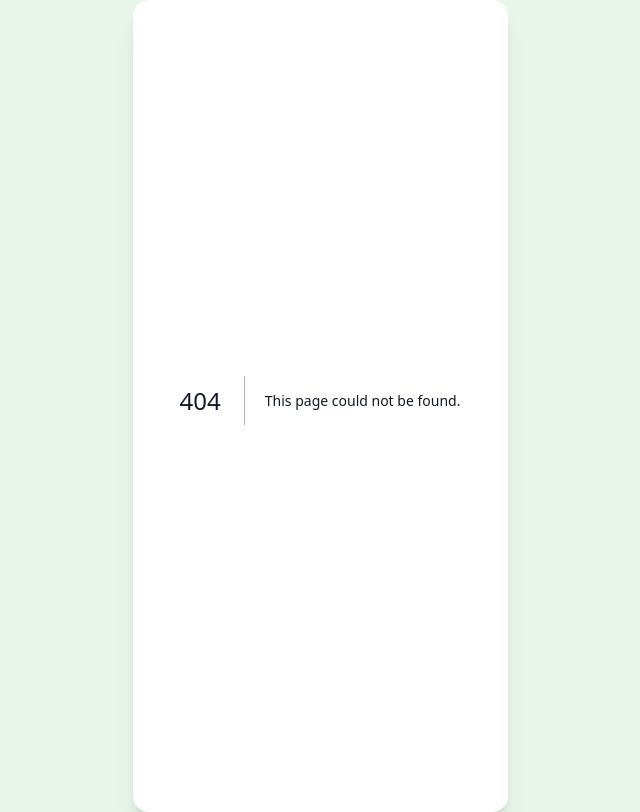
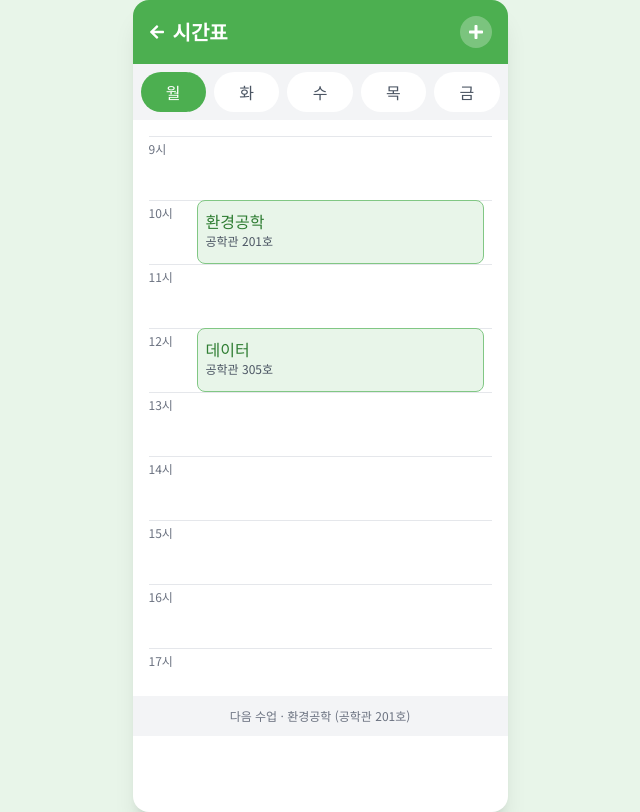
Before and after one commit to YUJAEYUN/HBNU-CARBON-NEUTRAL-TEAM, a Next.js app: page /timetable in a window 1280 px wide. Before the commit this address had no page. Shown: the whole page, without its empty margins (320-960 px from the left). Built offline with nearby package versions, Linux system fonts and the light colour scheme.

Commit message:
feat: 시간표 페이지 퍼블리싱

```diff
--- a/src/app/page.tsx
+++ b/src/app/page.tsx
@@ -79,16 +79,20 @@ function LoggedInHome({ user, router, shake, setShake }: { user: any; router: an
           {/* 카테고리 그리드 */}
           <div className="grid grid-cols-4 gap-2 mb-4">
             {[
-              { icon: "🗓️", label: "시간표" },
-              { icon: "🍽️", label: "식사" },
-              { icon: "🏫", label: "교통" },
-              { icon: "📊", label: "온도계" },
-              { icon: "🚶", label: "걸음수" },
-              { icon: "🌱", label: "캐릭터" },
-              { icon: "🚗", label: "카풀" },
-              { icon: "📝", label: "게시판" }
+              { icon: "🗓️", label: "시간표", path: "/timetable" },
+              { icon: "🍽️", label: "식사", path: "/community/hansik" },
+              { icon: "🏫", label: "교통", path: "/" },
+              { icon: "📊", label: "온도계", path: "/" },
+              { icon: "🚶", label: "걸음수", path: "/" },
+              { icon: "🌱", label: "캐릭터", path: "/character" },
+              { icon: "🚗", label: "카풀", path: "/" },
+              { icon: "📝", label: "게시판", path: "/community" }
             ].map((item, index) => (
-              <button key={index} className="bg-white p-3 rounded-lg shadow-sm flex flex-col items-center justify-center">
+              <button
+                key={index}
+                className="bg-white p-3 rounded-lg shadow-sm flex flex-col items-center justify-center"
+                onClick={() => router.push(item.path)}
+              >
                 <span className="text-xl mb-1">{item.icon}</span>
                 <span className="text-xs text-gray-700">{item.label}</span>
               </button>
--- /dev/null
+++ b/src/app/timetable/page.tsx
@@ -0,0 +1,106 @@
+"use client";
+import { useState, useEffect } from "react";
+import { useRouter } from "next/navigation";
+import { FaPlus, FaArrowLeft } from "react-icons/fa";
+
+export default function TimetablePage() {
+  const [activeDay, setActiveDay] = useState<string>("월");
+  const router = useRouter();
+  const days = ["월", "화", "수", "목", "금"];
+
+  // 시간표 데이터 (실제로는 API나 DB에서 가져올 수 있음)
+  const timetableData = {
+    월: [
+      { time: "10:00", subject: "환경공학", location: "공학관 201호", startHour: 10, endHour: 11 },
+      { time: "12:00", subject: "데이터", location: "공학관 305호", startHour: 12, endHour: 13 },
+    ],
+    화: [],
+    수: [
+      { time: "13:00", subject: "환경학", location: "공학관 202호", startHour: 13, endHour: 14 },
+    ],
+    목: [],
+    금: [],
+  };
+
+  // 시간 범위 (9시부터 17시까지)
+  const timeSlots = Array.from({ length: 9 }, (_, i) => 9 + i);
+
+  return (
+    <div className="flex-1 flex flex-col h-full pb-[76px]">
+      {/* 상단 헤더 */}
+      <div className="w-full bg-primary py-4 px-4 flex justify-between items-center shadow-md">
+        <div className="flex items-center">
+          <button
+            className="text-white mr-2"
+            onClick={() => router.push("/")}
+          >
+            <FaArrowLeft />
+          </button>
+          <h1 className="text-xl font-bold text-white">시간표</h1>
+        </div>
+        <button className="bg-primary-light bg-opacity-30 text-white p-2 rounded-full">
+          <FaPlus />
+        </button>
+      </div>
+
+      {/* 요일 탭 */}
+      <div className="flex bg-gray-100 p-2 space-x-2">
+        {days.map((day) => (
+          <button
+            key={day}
+            className={`flex-1 py-2 px-4 text-center rounded-full font-medium ${
+              activeDay === day
+                ? "bg-primary text-white"
+                : "bg-white text-gray-600"
+            }`}
+            onClick={() => setActiveDay(day)}
+          >
+            {day}
+          </button>
+        ))}
+      </div>
+
+      {/* 시간표 그리드 */}
+      <div className="flex-1 overflow-y-auto p-4">
+        <div className="relative">
+          {/* 시간 눈금 */}
+          {timeSlots.map((hour) => (
+            <div key={hour} className="flex items-start h-16 border-t border-gray-200">
+              <div className="w-10 text-xs text-gray-500 pt-1">{`${hour}시`}</div>
+              <div className="flex-1"></div>
+            </div>
+          ))}
+
+          {/* 수업 블록 */}
+          {timetableData[activeDay].map((item, index) => (
+            <div
+              key={index}
+              className="absolute left-12 right-2 bg-primary-light rounded-lg p-2 border border-primary-medium"
+              style={{
+                top: `${(item.startHour - 9) * 64}px`,
+                height: `${(item.endHour - item.startHour) * 64}px`,
+              }}
+            >
+              <p className="font-medium text-primary-dark">{item.subject}</p>
+              <p className="text-xs text-gray-600">{item.location}</p>
+            </div>
+          ))}
+        </div>
+
+        {timetableData[activeDay].length === 0 && (
+          <div className="flex flex-col items-center justify-center h-64 text-gray-500">
+            <p>이 날은 수업이 없습니다.</p>
+            <button className="mt-2 text-primary font-medium flex items-center">
+              <FaPlus className="mr-1" /> 수업 추가하기
+            </button>
+          </div>
+        )}
+      </div>
+
+      {/* 하단 정보 */}
+      <div className="bg-gray-100 p-3 text-center text-xs text-gray-500">
+        다음 수업 · 환경공학 (공학관 201호)
+      </div>
+    </div>
+  );
+}
```
